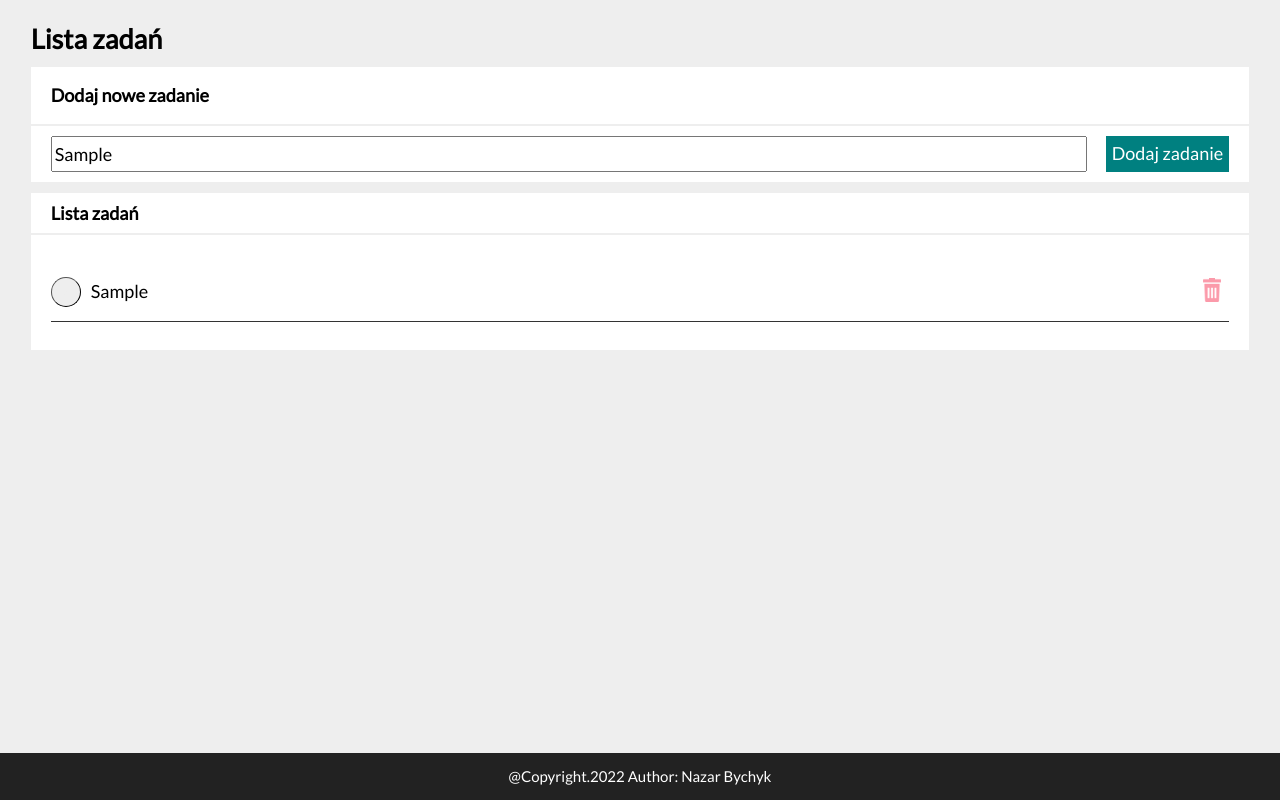
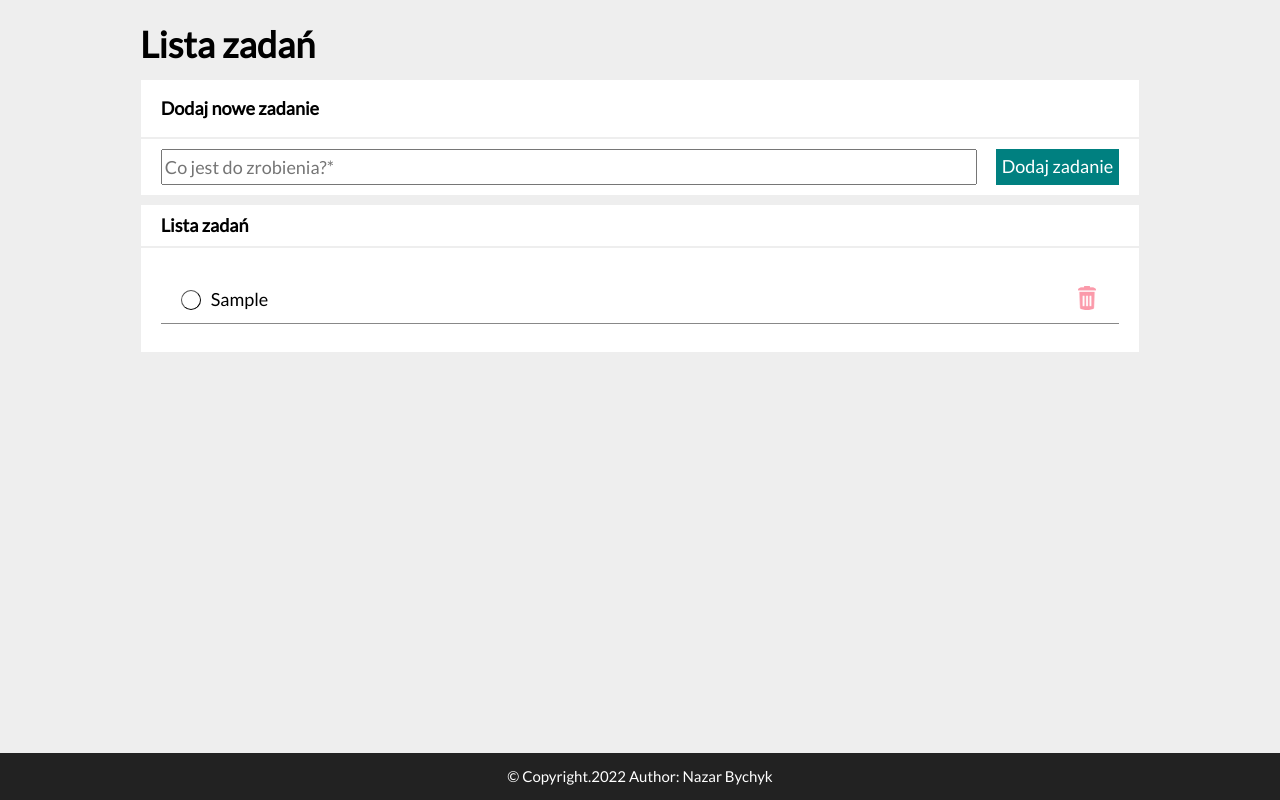
Before and after one commit to Ziko225/task-list, a plain HTML site: page index.html in a window 1280 px wide. Both pictures are taken after typing "Sample" into the empty fields and a click on the button "Dodaj zadanie". Drawn offline with nearby package versions, Linux system fonts and the light colour scheme.

Commit message:
add OpenGraph, add auto-remove form in js. rename article to main, remove unwanted name and fix checkButton in html

```diff
--- a/css/article.css
+++ b/css/main.css
@@ -1,29 +1,28 @@
-.article {
+.main {
     display: flex;
     flex-direction: column;
-    justify-content: center;
-    align-items: stretch;
-    padding: 0px 30px;
+    margin: 0 auto 100px auto;
+    max-width: 1000px;
+    width: 90%;
 }
 
-.article__element {
+.main__element {
     font-weight: 1000;
     margin: 0.8px;
     padding: 10px 20px;
     background-color: white;
 }
 
-.article__element--headerStyle {
+.main__element--headerStyle {
     background-color: #eee;
     margin-bottom: -10px;
-    padding: 0px;
 }
 
-.article__element--column2 {
+.main__element--column2 {
     margin-top: 10px;
 }
 
-.article__element--modText {
+.main__element--title {
     padding: 0px 20px;
 }
 
@@ -32,7 +31,6 @@
 
 .form {
     display: flex;
-    flex-direction: row;
     flex-wrap: wrap;
 }
 
@@ -66,51 +64,54 @@
 
 
 
+.list {
+    display: flex;
+    flex-direction: column-reverse;
+}
 
 .list__block {
     display: flex;
-    justify-content: space-between;
-    flex-direction: row;
-    font-weight: 500;
-    border-bottom: 2px #333 solid;
+    align-items: center;
+    font-weight: 400;
+    border-bottom: 2px #888 solid;
     border-width: 1px;
-    list-style: none;
-    margin-left: -40px;
-    padding: 10px 0px;
+    margin: 0px -40px;
+    padding: 10px 20px;
+    max-width: 100%;
+    word-break: break-word;
 }
 
-.list__taskText {
-    flex-grow: 1;
-    align-self: center;
-
+.list__task {
+    flex-grow: 2;
 }
 
-.list__taskText--check {
-    text-decoration: line-through
+.list__task--check {
+    text-decoration: line-through;
+    color: #999;
 }
 
 .list__buttonChecker {
-    align-self: center;
     margin-right: 10px;
     border-radius: 30px;
-    background-color: #eee;
-    color: #eee;
+    background-color: white;
     border-width: 1px;
-    width: 30px;
-    height: 30px;
+    width: 20px;
+    height: 20px;
     flex-shrink: 0;
 }
 
 .list__buttonChecker:hover {
-    background-color: rgb(0, 199, 0);
+    background-color: rgb(0, 206, 0);
+    transform: scale(1.225);
 }
 
 .list__buttonChecker:active {
-    background-color: rgb(0, 255, 0);
+    background-color: rgb(1, 129, 1);
 }
 
 .list__buttonChecker--check {
-    background-color: green;
+    background-color: rgb(0, 227, 0);
+    border-radius: 0px;
 }
 
 .list__buttonRemoveTask {
@@ -122,11 +123,11 @@
 
 .buttonRemoveTask__img {
     border-radius: 10px;
-    padding: 5px;
     filter: opacity(40%);
 }
 
 .buttonRemoveTask__img:hover {
+    transform: scale(1.225);
     filter: opacity(70%);
 }
 
@@ -139,7 +140,7 @@
 
 
 @media (max-width:720px) {
-    .article {
+    .main {
         padding: 10px;
     }
 
@@ -158,7 +159,8 @@
     }
 
     .form__button {
-        height: 30px;
+        height: 40px;
+        padding: 2px;
         width: 100%;
     }
 }
--- a/index.html
+++ b/index.html
@@ -5,6 +5,7 @@
     <meta charset="UTF-8">
     <meta http-equiv="X-UA-Compatible" content="IE=edge">
     <meta name="viewport" content="width=device-width, initial-scale=1.0">
+    <meta property="og:image" content="./img/intro.jpg">
     <title>Task List</title>
     <link rel="stylesheet" href="https://cdnjs.cloudflare.com/ajax/libs/normalize/8.0.1/normalize.min.css"
         integrity="sha512-NhSC1YmyruXifcj/KFRWoC561YpHpc5Jtzgvbuzx5VozKpWvQ+4nXhPdFgmx8xqexRcpAglTj9sIBWINXa8x5w=="
@@ -14,20 +15,20 @@
     <link href="https://fonts.googleapis.com/css2?family=Lato:wght@300;400&display=swap" rel="stylesheet">
     <script defer src="js/script.js"></script>
     <link href="css/style.css" rel="stylesheet">
-    <link href="css/article.css" rel="stylesheet">
+    <link href="css/main.css" rel="stylesheet">
     <link href="css/footer.css" rel="stylesheet">
     <link href="./img/icon.png" rel="icon">
 </head>
 
 <body class="body">
-    <article class="article">
-        <div class="article__element article__element--headerStyle">
-            <h2>Lista zadań</h2>
+    <main class="main">
+        <div class="main__eleainent main__element--headerStyle">
+            <h1>Lista zadań</h1>
         </div>
-        <div class="article__element article__element--modText">
+        <div class="main__element main__element--title">
             <p>Dodaj nowe zadanie</p>
         </div>
-        <div class="article__element">
+        <div class="main__element">
             <form class="form js-form">
                 <label class="label__input">
                     <input class="form__input js-taskInput" required placeholder="Co jest do zrobienia?*">
@@ -37,17 +38,17 @@
                 </label>
             </form>
         </div>
-        <div class="article__element article__element--column2">
+        <div class="main__element main__element--column2">
             Lista zadań
         </div>
-        <div class="article__element">
-            <ul class="list js-taskList">
+        <div class="main__element">
+            <ul class="list js-tasks">
             </ul>
         </div>
-    </article>
+    </main>
 </body>
 <footer class="footer">
-    <p>@Copyright.2022 Author: Nazar Bychyk</p>
+    <p>© Copyright.2022 Author: Nazar Bychyk</p>
 </footer>
 
 </html>
--- a/js/script.js
+++ b/js/script.js
@@ -38,14 +38,17 @@
         });
     }
 
+    const formResetEvent = () => {
+        const resetForm = document.querySelector(".js-form").reset();
+    }
+
     const render = () => {
         let htmlString = "";
 
         for (const task of tasks) {
             htmlString += `
                 <li class="list__block">
-                    <button class="list__buttonChecker js-buttonCheck ${task.check ? "list__buttonChecker--check" : ""} js-taskCheckButton">✓</button>
-                        <span class="list__taskText ${task.check ? "list__taskText--check" : ""}">
+                <button class="list__buttonChecker js-buttonCheck ${task.check ? "list__buttonChecker--check" : ""} js-taskCheckButton"></button><span class="list__task ${task.check ? "list__task--check" : ""}">
                             ${task.content}
                         </span>
                     <button class="list__buttonRemoveTask js-taskRemoveButton"><img class="buttonRemoveTask__img"
@@ -54,7 +57,7 @@
             `;
         }
 
-        document.querySelector(".js-taskList").innerHTML = htmlString
+        document.querySelector(".js-tasks").innerHTML = htmlString
 
         bindEvents();
     };
@@ -66,7 +69,10 @@
         if (newTaskContent === "") {
             return;
         }
+
         addNewTask(newTaskContent)
+
+        formResetEvent();
     };
 
     const init = () => {
@@ -78,4 +84,5 @@
     };
 
     init();
+
 };
```
